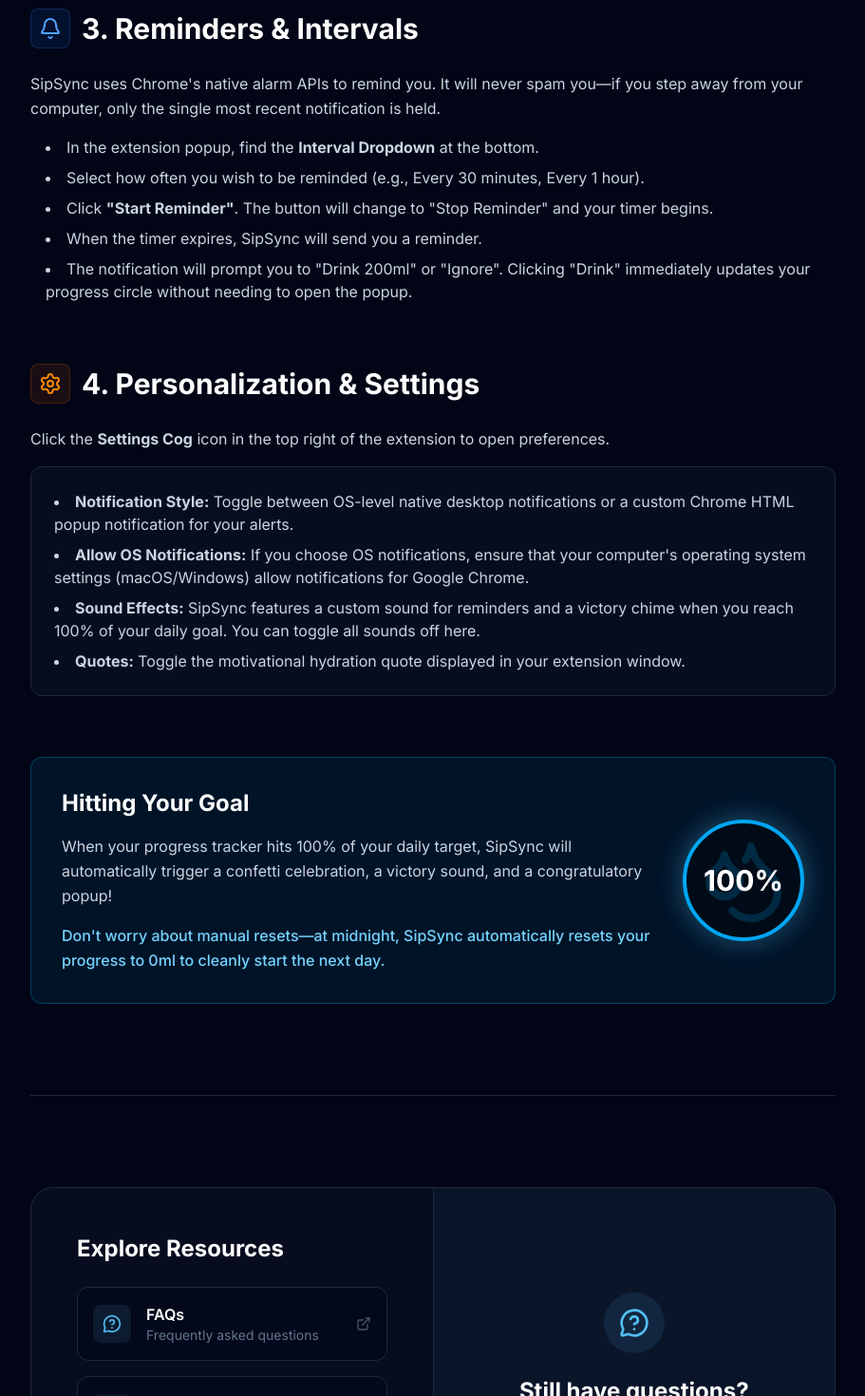
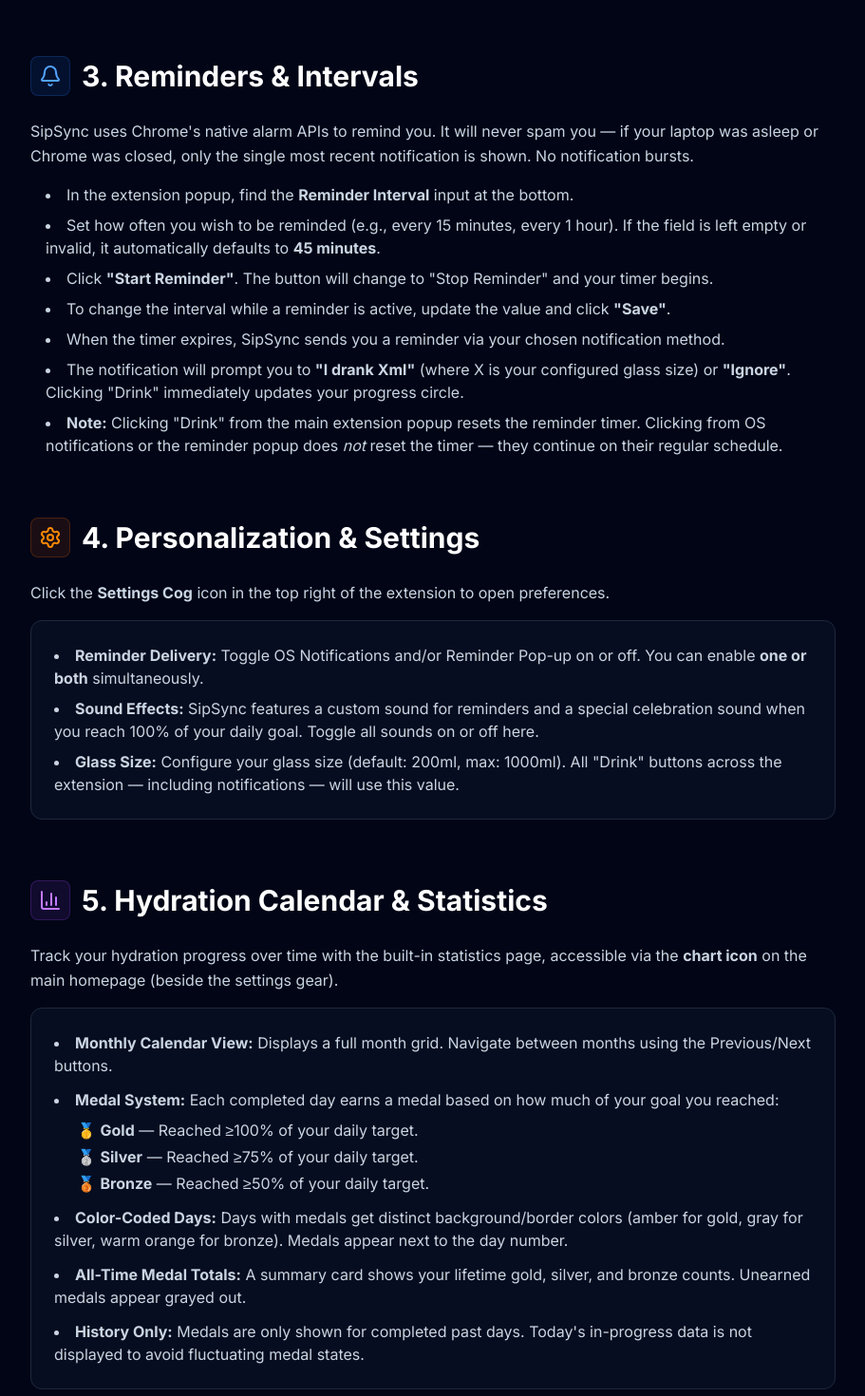
Before and after one commit to KEVINSUVAGIYA/Portfolio, a Next.js app: page /products/sipsync/guide in a window 1280 px wide. Shown: the part 1200-2670 px from the top of the page at 95% size, without its empty margins (184-1095 px from the left). Built offline with nearby package versions, Linux system fonts and the light colour scheme; no server answers.

Commit message:
feat: introduce hydration calendar with medal system, configurable glass size, and daily intake caps.

```diff
--- a/src/app/products/sipsync/SipSyncPage.tsx
+++ b/src/app/products/sipsync/SipSyncPage.tsx
@@ -19,6 +19,7 @@
     MessageCircleQuestion,
     CheckCircle2,
     Sparkles,
+    CalendarDays,
 } from "lucide-react";
 import { BASE_PATH } from "@/lib/constants";
 import { TiltCard } from "@/components/ui/TiltCard";
@@ -37,7 +38,7 @@
         icon: Bell,
         title: "Dual Notifications",
         description:
-            "Choose between OS notifications, a pop-up reminder window, or both. Each comes with 'Drink 200ml' and 'Ignore' buttons.",
+            "Choose between OS notifications, a pop-up reminder window, or both. Each comes with 'I drank Xml' and 'Ignore' buttons — glass size is configurable.",
     },
     {
         icon: Shield,
@@ -67,7 +68,13 @@
         icon: Settings,
         title: "Customizable",
         description:
-            "Set your daily water goal, choose notification style, toggle sounds, and enjoy motivational quotes in Settings.",
+            "Set your daily water goal, choose notification style, configure your glass size, and toggle sounds in Settings.",
+    },
+    {
+        icon: CalendarDays,
+        title: "Hydration Calendar",
+        description:
+            "View your monthly hydration history with a medal system — gold, silver, and bronze — based on your daily goal completion.",
     },
     {
         icon: Smartphone,
@@ -93,7 +100,7 @@
     {
         step: "03",
         title: "Hydrate on Alarm",
-        description: "Click 'Drink' on the notification to fill your wave. Each click logs 200ml automatically.",
+        description: "Click 'Drink' on the notification to fill your wave. Each click logs your configured glass size automatically.",
         icon: <Bell className="text-emerald-400" />
     },
     {
--- a/src/app/products/sipsync/guide/page.tsx
+++ b/src/app/products/sipsync/guide/page.tsx
@@ -1,6 +1,6 @@
 import type { Metadata } from "next";
 import Link from "next/link";
-import { ArrowLeft, BookOpen, Droplets, Bell, Target, Settings, MonitorPlay, MessageCircleQuestion, Shield, ExternalLink, LayoutGrid } from "lucide-react";
+import { ArrowLeft, BookOpen, Droplets, Bell, Target, Settings, MonitorPlay, MessageCircleQuestion, Shield, ExternalLink, LayoutGrid, BarChart3 } from "lucide-react";
 
 export const metadata: Metadata = {
     title: "SipSync User Guide | Water Reminder & Tracker",
@@ -64,15 +64,15 @@
                         <h2 className="text-3xl font-bold text-white">2. Setting Your Daily Goal</h2>
                     </div>
                     <p className="leading-relaxed mb-4">
-                        To effectively track your hydration, you must set an overarching target for the day.
+                        To effectively track your hydration, you must set an overarching target for the day. You can set a maximum daily goal of <strong>6000ml</strong>.
                     </p>
                     <div className="bg-slate-900/50 border border-slate-800 rounded-xl p-6">
                         <ol className="list-decimal list-inside space-y-4">
                             <li>Open the SipSync extension popup.</li>
                             <li>Look for the <strong>Target</strong> card below the main water wave circle.</li>
                             <li>Click the small <strong>Pencil icon</strong> to edit your daily goal.</li>
-                            <li>Type in your target in milliliters (ml) — for example, <code>2500</code> for 2.5 liters.</li>
-                            <li>Press Enter or click outside to save. Your progress circle will automatically adjust to this new target.</li>
+                            <li>Type in your target in milliliters (ml) — for example, <code>2500</code> for 2.5 liters (max 6000ml).</li>
+                            <li>Press <strong>Enter</strong> or click the <strong>check icon</strong> to save. Your progress circle will automatically adjust to this new target.</li>
                         </ol>
                     </div>
                 </section>
@@ -85,14 +85,16 @@
                         <h2 className="text-3xl font-bold text-white">3. Reminders & Intervals</h2>
                     </div>
                     <p className="leading-relaxed mb-4">
-                        SipSync uses Chrome's native alarm APIs to remind you. It will never spam you—if you step away from your computer, only the single most recent notification is held.
+                        SipSync uses Chrome&apos;s native alarm APIs to remind you. It will never spam you — if your laptop was asleep or Chrome was closed, only the single most recent notification is shown. No notification bursts.
                     </p>
                     <ul className="list-disc list-inside space-y-2 ml-4">
-                        <li>In the extension popup, find the <strong>Interval Dropdown</strong> at the bottom.</li>
-                        <li>Select how often you wish to be reminded (e.g., Every 30 minutes, Every 1 hour).</li>
-                        <li>Click <strong>"Start Reminder"</strong>. The button will change to "Stop Reminder" and your timer begins.</li>
-                        <li>When the timer expires, SipSync will send you a reminder.</li>
-                        <li>The notification will prompt you to "Drink 200ml" or "Ignore". Clicking "Drink" immediately updates your progress circle without needing to open the popup.</li>
+                        <li>In the extension popup, find the <strong>Reminder Interval</strong> input at the bottom.</li>
+                        <li>Set how often you wish to be reminded (e.g., every 15 minutes, every 1 hour). If the field is left empty or invalid, it automatically defaults to <strong>45 minutes</strong>.</li>
+                        <li>Click <strong>&quot;Start Reminder&quot;</strong>. The button will change to &quot;Stop Reminder&quot; and your timer begins.</li>
+                        <li>To change the interval while a reminder is active, update the value and click <strong>&quot;Save&quot;</strong>.</li>
+                        <li>When the timer expires, SipSync sends you a reminder via your chosen notification method.</li>
+                        <li>The notification will prompt you to <strong>&quot;I drank Xml&quot;</strong> (where X is your configured glass size) or <strong>&quot;Ignore&quot;</strong>. Clicking &quot;Drink&quot; immediately updates your progress circle.</li>
+                        <li><strong>Note:</strong> Clicking &quot;Drink&quot; from the main extension popup resets the reminder timer. Clicking from OS notifications or the reminder popup does <em>not</em> reset the timer — they continue on their regular schedule.</li>
                     </ul>
                 </section>
 
@@ -108,10 +110,36 @@
                     </p>
                     <div className="bg-slate-900/50 border border-slate-800 rounded-xl p-6">
                         <ul className="list-disc list-inside space-y-2">
-                            <li><strong>Notification Style:</strong> Toggle between OS-level native desktop notifications or a custom Chrome HTML popup notification for your alerts.</li>
-                            <li><strong>Allow OS Notifications:</strong> If you choose OS notifications, ensure that your computer's operating system settings (macOS/Windows) allow notifications for Google Chrome.</li>
-                            <li><strong>Sound Effects:</strong> SipSync features a custom sound for reminders and a victory chime when you reach 100% of your daily goal. You can toggle all sounds off here.</li>
-                            <li><strong>Quotes:</strong> Toggle the motivational hydration quote displayed in your extension window.</li>
+                            <li><strong>Reminder Delivery:</strong> Toggle OS Notifications and/or Reminder Pop-up on or off. You can enable <strong>one or both</strong> simultaneously.</li>
+                            <li><strong>Sound Effects:</strong> SipSync features a custom sound for reminders and a special celebration sound when you reach 100% of your daily goal. Toggle all sounds on or off here.</li>
+                            <li><strong>Glass Size:</strong> Configure your glass size (default: 200ml, max: 1000ml). All &quot;Drink&quot; buttons across the extension — including notifications — will use this value.</li>
+                        </ul>
+                    </div>
+                </section>
+
+                <section>
+                    <div className="flex items-center gap-3 mb-6">
+                        <div className="p-2 rounded-lg bg-purple-500/10 border border-purple-500/20">
+                            <BarChart3 size={24} className="text-purple-400" />
+                        </div>
+                        <h2 className="text-3xl font-bold text-white">5. Hydration Calendar & Statistics</h2>
+                    </div>
+                    <p className="leading-relaxed mb-4">
+                        Track your hydration progress over time with the built-in statistics page, accessible via the <strong>chart icon</strong> on the main homepage (beside the settings gear).
+                    </p>
+                    <div className="bg-slate-900/50 border border-slate-800 rounded-xl p-6">
+                        <ul className="list-disc list-inside space-y-3">
+                            <li><strong>Monthly Calendar View:</strong> Displays a full month grid. Navigate between months using the Previous/Next buttons.</li>
+                            <li><strong>Medal System:</strong> Each completed day earns a medal based on how much of your goal you reached:
+                                <ul className="list-none space-y-1 mt-2 ml-6">
+                                    <li>🥇 <strong>Gold</strong> — Reached ≥100% of your daily target.</li>
+                                    <li>🥈 <strong>Silver</strong> — Reached ≥75% of your daily target.</li>
+                                    <li>🥉 <strong>Bronze</strong> — Reached ≥50% of your daily target.</li>
+                                </ul>
+                            </li>
+                            <li><strong>Color-Coded Days:</strong> Days with medals get distinct background/border colors (amber for gold, gray for silver, warm orange for bronze). Medals appear next to the day number.</li>
+                            <li><strong>All-Time Medal Totals:</strong> A summary card shows your lifetime gold, silver, and bronze counts. Unearned medals appear grayed out.</li>
+                            <li><strong>History Only:</strong> Medals are only shown for completed past days. Today&apos;s in-progress data is not displayed to avoid fluctuating medal states.</li>
                         </ul>
                     </div>
                 </section>
@@ -122,10 +150,10 @@
                             Hitting Your Goal
                         </h2>
                         <p className="leading-relaxed mb-4">
-                            When your progress tracker hits 100% of your daily target, SipSync will automatically trigger a confetti celebration, a victory sound, and a congratulatory popup!
+                            When your intake reaches your daily target, SipSync celebrates! If the extension popup is open, confetti fires directly inside the popup. If triggered from a notification, a separate celebration popup opens with confetti, a congratulatory message, and a special celebration sound. An OS &quot;🎉 Goal Complete!&quot; notification is also displayed.
                         </p>
                         <p className="leading-relaxed text-sky-300 font-medium">
-                            Don't worry about manual resets—at midnight, SipSync automatically resets your progress to 0ml to cleanly start the next day.
+                            Don&apos;t worry about manual resets — at midnight, SipSync automatically resets your progress to 0ml to cleanly start the next day. Your total daily intake is capped at <strong>6000ml</strong> across all entry points.
                         </p>
                     </div>
                     <div className="flex flex-col items-center justify-center p-4 bg-black/40 rounded-full w-32 h-32 border-4 border-sky-500 shadow-[0_0_30px_rgba(81,191,242,0.4)]">
--- a/src/app/products/sipsync/privacy/page.tsx
+++ b/src/app/products/sipsync/privacy/page.tsx
@@ -93,11 +93,15 @@
                                 </tr>
                                 <tr className="border-b border-slate-800">
                                     <td className="py-3 px-4">Daily water target</td>
-                                    <td className="py-3 px-4">Your hydration goal in ml</td>
+                                    <td className="py-3 px-4">Your hydration goal in ml (max 6000ml)</td>
                                 </tr>
                                 <tr className="border-b border-slate-800">
                                     <td className="py-3 px-4">Current intake</td>
-                                    <td className="py-3 px-4">Water consumed today</td>
+                                    <td className="py-3 px-4">Water consumed today (max 6000ml)</td>
+                                </tr>
+                                <tr className="border-b border-slate-800">
+                                    <td className="py-3 px-4">Glass size</td>
+                                    <td className="py-3 px-4">Your configured glass size in ml (max 1000ml)</td>
                                 </tr>
                                 <tr className="border-b border-slate-800">
                                     <td className="py-3 px-4">Notification preferences</td>
@@ -106,6 +110,18 @@
                                 <tr className="border-b border-slate-800">
                                     <td className="py-3 px-4">Sound & theme settings</td>
                                     <td className="py-3 px-4">UI preferences</td>
+                                </tr>
+                                <tr className="border-b border-slate-800">
+                                    <td className="py-3 px-4">Intake history</td>
+                                    <td className="py-3 px-4">Past daily hydration records for the calendar & medal system</td>
+                                </tr>
+                                <tr className="border-b border-slate-800">
+                                    <td className="py-3 px-4">Last reminder time & active date</td>
+                                    <td className="py-3 px-4">Timestamps for scheduling and daily reset logic</td>
+                                </tr>
+                                <tr className="border-b border-slate-800">
+                                    <td className="py-3 px-4">Active reminder ID</td>
+                                    <td className="py-3 px-4">Token to prevent double-counting drinks from re-opened tabs</td>
                                 </tr>
                             </tbody>
                         </table>
```
Also changed, not shown: 1 other file (tests, documents, lock files or other folders).
